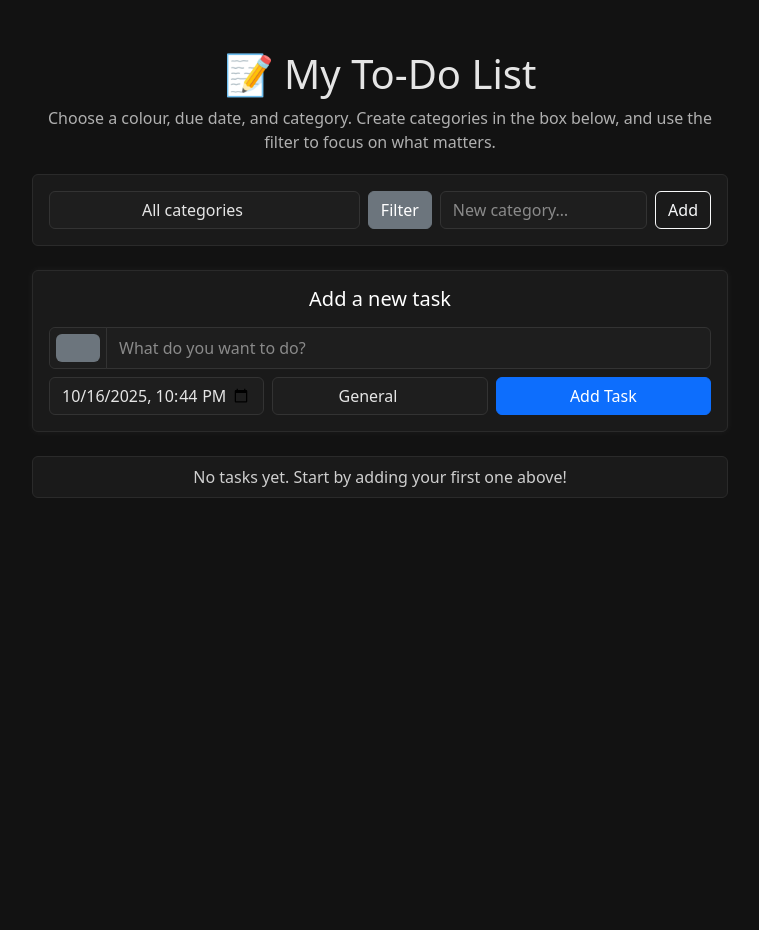
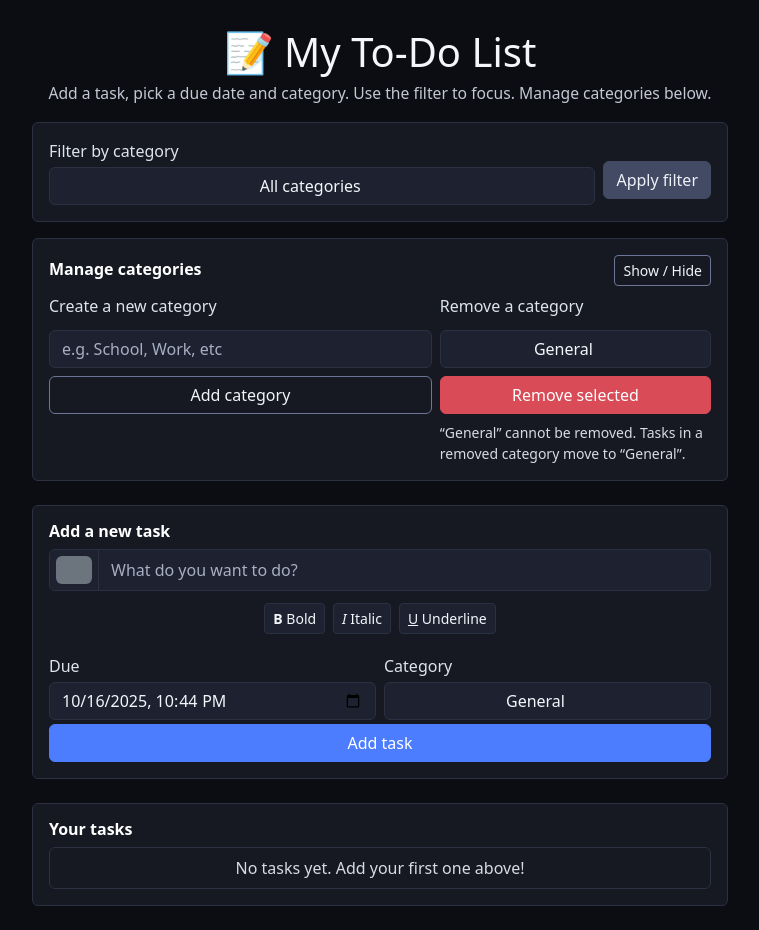
Before and after one commit to darindylar/python_todo_app, a Flask app: page / in a window 1280 px wide. Shown: the whole page, without its empty margins (260-1019 px from the left). Before the commit the page ends 498 px from the top, so only its background shows below. Run offline with Flask 3, Linux system fonts and the light colour scheme.

Commit message:
Enhance task management by adding text formatting options and category removal functionality

```diff
--- a/app.py
+++ b/app.py
@@ -137,12 +137,20 @@ def add():
         if category_sel and category_sel not in categories:
             categories.append(category_sel)
             save_categories()
+
+        bold = bool(request.form.get("bold"))
+        italic = bool(request.form.get("italic"))
+        underline = bool(request.form.get("underline"))
+
         tasks.append({
             "task": task_text,
             "done": False,
             "due": due_iso,
             "color": color,
-            "category": category_sel
+            "category": category_sel,
+            "bold": bold,
+            "italic": italic,
+            "underline": underline
         })
         save_tasks()
     return redirect(url_for("index"))
@@ -158,6 +166,18 @@ def add_category():
     current_filter = request.args.get("filter")
     if current_filter:
         return redirect(url_for("index", filter=current_filter))
+    return redirect(url_for("index"))
+
+@app.post("/remove_category")
+def remove_category():
+    cat = (request.form.get("remove_category", "") or "").strip()
+    if cat and cat in categories and cat != "General":
+        categories.remove(cat)
+        save_categories()
+        for t in tasks:
+            if t.get("category") == cat:
+                t["category"] = "General"
+        save_tasks()
     return redirect(url_for("index"))
 
 @app.get("/complete/<int:index>")
--- a/templates/index.html
+++ b/templates/index.html
@@ -7,178 +7,240 @@
 
   <link href="https://cdn.jsdelivr.net/npm/bootstrap@5.3.3/dist/css/bootstrap.min.css" rel="stylesheet">
   <style>
-    body { background: #121212; color: #e5e5e5; }
-    .task-done { text-decoration: line-through; color: #9aa0a6; }
-    .container { max-width: 720px; margin-top: 50px; }
-
-    .intro-text {
-      text-align: center;
-      font-size: 1rem;
-      color: #b0b0b0;
-      margin-bottom: 1.25rem;
+  :root{
+    --bg:#0b0d12;
+    --bg-2:#161922;
+    --bg-3:#1e2230;
+    --fg:#f4f6fb;
+    --muted:#c3c8d4;
+    --border:#2b3142;
+    --accent:#4c7dff;
+    --accent-hover:#3b67d6;
+    --ok:#25b06b;
+    --ok-hover:#1f945a;
+    --warn:#d84b57;
+    --warn-hover:#bd404a;
+    --chip:#424a64;
   }
 
-    .form-control {
-      min-width: 0;
-      background:#1e1e1e;
-      color:#e5e5e5;
-      border-color:#333;
+  body{ background:var(--bg); color:var(--fg); }
+  .container{ max-width:720px; margin-top:28px; }
+  .intro-text{ text-align:center; font-size:.98rem; color:var(--muted); margin:6px 0 16px; }
+
+  .card{ background:var(--bg-2); border-color:var(--border); }
+  .list-group-item{ background:var(--bg-2); color:var(--fg); border-color:var(--border); }
+  .list-group-item.text-muted, .text-muted{ color:#d8dbe4 !important; }
+
+  .task-item{ border-left:8px solid var(--task-color,#6c757d); }
+  .task-done{ color:#aeb4c4 !important; text-decoration:line-through; }
+  .color-dot{ display:inline-block; width:10px; height:10px; border-radius:50%; margin-right:6px; vertical-align:middle; box-shadow:0 0 0 1px rgba(255,255,255,.18); }
+
+  .form-control,
+  .form-select,
+  .input-group-text{
+    min-width:0;
+    background:var(--bg-3);
+    color:var(--fg);
+    border-color:var(--border);
   }
-    .form-control:focus {
-      background:#1e1e1e;
-      color:#e5e5e5;
-      border-color:#555;
+  .form-control:focus,
+  .form-select:focus{
+    background:var(--bg-3);
+    color:var(--fg);
+    border-color:#5a6aa0;
     box-shadow:none;
   }
-    .form-select {
-      background:#1e1e1e;
-      color:#e5e5e5;
-      border-color:#333;
-      text-align-last: center;
+  .form-control::placeholder{ color:#a7afc2; }
+  .form-select{ text-align-last:center; }
+
+  .section-title{ font-size:1rem; font-weight:700; color:#ffffff; text-align:center; }
+
+  .stack-8 > * + *{ margin-top:.5rem; }
+  .stack-12 > * + *{ margin-top:.75rem; }
+
+  .btn:focus, .btn:active{ box-shadow:none !important; }
+  .btn-wide{ width:100%; }
+  .btn-primary{ background:var(--accent); border-color:var(--accent); color:#fff; }
+  .btn-primary:hover{ background:var(--accent-hover); border-color:var(--accent-hover); }
+  .btn-secondary{ background:var(--chip); border-color:var(--chip); color:#eef1f8; }
+  .btn-secondary:hover{ filter:brightness(1.05); }
+  .btn-success{ background:var(--ok); border-color:var(--ok); }
+  .btn-success:hover{ background:var(--ok-hover); border-color:var(--ok-hover); }
+  .btn-danger{ background:var(--warn); border-color:var(--warn); }
+  .btn-danger:hover{ background:var(--warn-hover); border-color:var(--warn-hover); }
+  .btn-outline-light{ color:#f2f4fb; border-color:#6c7696; }
+  .btn-outline-light:hover{ background:#2a3042; }
+
+  .badge.bg-secondary{ background:var(--chip) !important; color:#f0f3fa !important; }
+  .badge.bg-danger{ background:var(--warn) !important; color:#fff !important; }
+
+  .fmt-group .btn{ background:var(--bg-3); border-color:var(--border); color:var(--fg); }
+  .fmt-group .btn:hover{ filter:brightness(1.07); }
+  .fmt-group .btn-check:checked + .btn{ background:#2a3146; border-color:#5a6aa0; }
+
+  .task-actions .btn{ min-width:42px; }
+
+  @media (min-width:576px){
+    .section-title{ text-align:left; }
+
+  .form-label {
+    color: #dfe3ec !important;
+    font-weight: 500;
   }
-    .form-select:focus {
-      background:#1e1e1e;
-      color:#e5e5e5;
-      border-color:#555;
-      box-shadow:none;
+
+  .fmt-group .btn-check:checked + .btn {
+    background-color: #3a6df0 !important;
+    color: #fff !important;
+    border-color: #3a6df0 !important;
   }
-    .form-control::placeholder { color:#8a8a8a; }
-    .input-group-text { background:#1e1e1e; color:#e5e5e5; border-color:#333; }
-    .add-task { min-width: 0; }
-    .list-group-item { background:#1a1a1a; color:#f0f0f0; border-color:#2a2a2a; }
-    .card-light {
-      background: #1a1a1a;
-      border-color: #2a2a2a;
-      box-shadow: 0 0 8px rgba(255,255,255,0.05);
+  .fmt-group .btn-check:checked + .btn:hover {
+    background-color: #315bd0 !important;
+    border-color: #315bd0 !important;
   }
-    .card-light .card-title {
-      color: #ffffff;
-      text-align: center;
-    }
-    .card-title {
-    color: #ffffff;
-    }
-    .list-group-item.text-muted { color:#cfcfcf !important; }
-    .task-item { border-left: 8px solid var(--task-color, #6c757d); }
-    .color-dot {
-      display:inline-block;
-      width:10px;
-      height:10px;
-      border-radius:50%;
-      margin-right:6px;
-      vertical-align:middle;
-    }
-    .btn:focus,
-    .btn:active {
-      box-shadow:none !important;
-      background-color:inherit !important;
-      color:inherit !important;
-    }
-    @media (max-width: 576px) {
-      .intro-text { font-size: 0.95rem; }
   }
 </style>
 </head>
 <body>
   <div class="container">
-    <h1 class="text-center mb-2">📝 My To-Do List</h1>
-    <p class="intro-text">
-      Choose a colour, due date, and category. Create categories in the box below, and use the filter to focus on what matters.
-    </p>
 
-    <div class="card mb-4" style="background:#1a1a1a;border-color:#2a2a2a;">
+    <!-- Header -->
+    <h1 class="text-center mb-1">📝 My To-Do List</h1>
+    <p class="intro-text">Add a task, pick a due date and category. Use the filter to focus. Manage categories below.</p>
+
+    <div class="card mb-3">
       <div class="card-body">
-        <div class="row g-2 align-items-stretch">
-          <div class="col-12 col-md-7">
-            <form method="get" class="d-flex gap-2">
+        <form method="get" class="row g-2 align-items-center">
+          <div class="col-12 col-sm">
+            <label class="form-label mb-1">Filter by category</label>
             <select name="filter" class="form-select">
               <option value="All" {{ "selected" if selected_filter=="All" else "" }}>All categories</option>
               {% for c in categories %}
                 <option value="{{ c }}" {{ "selected" if selected_filter==c else "" }}>{{ c }}</option>
               {% endfor %}
             </select>
-              <button class="btn btn-secondary" type="submit">Filter</button>
+          </div>
+          <div class="col-12 col-sm-auto d-grid mt-2 mt-sm-4">
+            <button class="btn btn-secondary btn-wide" type="submit">Apply filter</button>
+          </div>
+        </form>
+      </div>
+    </div>
+
+    <div class="card mb-4">
+      <div class="card-body">
+        <div class="d-flex justify-content-between align-items-center mb-2">
+          <h2 class="section-title m-0">Manage categories</h2>
+          <button class="btn btn-outline-light btn-sm" type="button" data-bs-toggle="collapse" data-bs-target="#catPanel" aria-expanded="false">Show / Hide</button>
+        </div>
+        <div id="catPanel" class="collapse show">
+          <div class="row g-2">
+            <div class="col-12 col-md-7">
+              <form action="/add_category" method="post" class="stack-8">
+                <label class="form-label mb-1">Create a new category</label>
+                <input type="text" name="new_category" class="form-control" placeholder="e.g. School, Work, etc">
+                <button class="btn btn-outline-light btn-wide" type="submit">Add category</button>
               </form>
             </div>
             <div class="col-12 col-md-5">
-            <form action="/add_category" method="post" class="d-flex gap-2 mt-2 mt-md-0">
-              <input type="text" name="new_category" class="form-control" placeholder="New category…">
-              <button class="btn btn-outline-light" type="submit">Add</button>
+              <form action="/remove_category" method="post" class="stack-8 mt-3 mt-md-0">
+                <label class="form-label mb-1">Remove a category</label>
+                <select name="remove_category" class="form-select">
+                  {% for c in categories %}
+                    <option value="{{ c }}">{{ c }}</option>
+                  {% endfor %}
+                </select>
+                <button class="btn btn-danger btn-wide" type="submit">Remove selected</button>
+                <div class="text-muted small">“General” cannot be removed. Tasks in a removed category move to “General”.</div>
               </form>
             </div>
           </div>
         </div>
       </div>
+    </div>
 
-    <div class="card card-light mb-4">
+    <div class="card mb-4">
       <div class="card-body">
-        <h5 class="card-title text-center mb-3">Add a new task</h5>
-        <form action="/add" method="post">
-          <div class="row g-2 align-items-stretch mb-2">
-            <div class="col-12">
+        <h2 class="section-title">Add a new task</h2>
+        <form action="/add" method="post" class="stack-12">
           <div class="input-group">
             <span class="input-group-text p-0">
               <input type="color" name="color"
                      class="form-control form-control-color border-0"
                      value="{{ default_color }}" title="Choose colour"
-                         style="width:3.5rem;height:2.5rem;padding:1;border:none;">
+                     style="width:3.0rem;height:2.5rem;padding:1;border:none;">
             </span>
-                <input type="text" name="task" class="form-control"
-                       placeholder="What do you want to do?" required>
-              </div>
-            </div>
+            <input type="text" name="task" class="form-control" placeholder="What do you want to do?" required>
           </div>
 
-          <div class="row g-2 align-items-stretch">
-            <div class="col-12 col-sm-6 col-md-4">
-              <input type="datetime-local" name="due" class="form-control"
-                     value="{{ default_due_str }}" min="{{ now_str }}">
+          <div class="fmt-group d-flex flex-wrap gap-2 justify-content-center">
+            <input class="btn-check" id="fmtBold" type="checkbox" name="bold" autocomplete="off">
+            <label class="btn btn-sm" for="fmtBold"><strong>B</strong> Bold</label>
+
+            <input class="btn-check" id="fmtItalic" type="checkbox" name="italic" autocomplete="off">
+            <label class="btn btn-sm" for="fmtItalic"><em>I</em> Italic</label>
+
+            <input class="btn-check" id="fmtUnderline" type="checkbox" name="underline" autocomplete="off">
+            <label class="btn btn-sm" for="fmtUnderline"><span style="text-decoration:underline;">U</span> Underline</label>
           </div>
-            <div class="col-12 col-sm-6 col-md-4">
+
+          <div class="row g-2">
+            <div class="col-12 col-sm-6">
+              <label class="form-label mb-1">Due</label>
+              <input type="datetime-local" name="due" class="form-control" value="{{ default_due_str }}" min="{{ now_str }}">
+            </div>
+            <div class="col-12 col-sm-6">
+              <label class="form-label mb-1">Category</label>
               <select name="category" class="form-select">
                 {% for c in categories %}
                   <option value="{{ c }}">{{ c }}</option>
                 {% endfor %}
               </select>
             </div>
-            <div class="col-12 col-sm-6 col-md-4 d-grid">
-              <button class="btn btn-primary" type="submit">Add Task</button>
           </div>
-          </div>
+
+          <button class="btn btn-primary btn-wide mt-1" type="submit">Add task</button>
         </form>
       </div>
     </div>
 
     <!-- Tasks List -->
+    <div class="card mb-4">
+      <div class="card-body">
+        <h2 class="section-title">Your tasks</h2>
         <ul class="list-group">
           {% for t in tasks %}
             <li class="list-group-item d-flex justify-content-between align-items-center task-item"
                 style="--task-color: {{ t['color'] }};">
-          <div>
+              <div class="me-2">
                 <span class="{% if t.done %}task-done{% endif %}">
                   <span class="color-dot" style="background-color: {{ t['color'] }};"></span>
-              {{ t["task"] }}
+                  <span style="
+                    {% if t.bold %}font-weight:bold;{% endif %}
+                    {% if t.italic %}font-style:italic;{% endif %}
+                    {% if t.underline %}text-decoration:underline;{% endif %}
+                  ">{{ t["task"] }}</span>
                 </span>
                 {% if t["due_text"] %}
-              <span class="badge {% if t.overdue %}bg-danger{% else %}bg-secondary{% endif %} ms-2">
-                {{ t["due_text"] }}
-              </span>
+                  <span class="badge {% if t.overdue %}bg-danger{% else %}bg-secondary{% endif %} ms-2">{{ t["due_text"] }}</span>
                 {% endif %}
                 <span class="badge bg-secondary ms-2">{{ t["category"] }}</span>
               </div>
-          <div>
+              <div class="task-actions d-flex align-items-center">
                 {% if not t.done %}
-              <a href="/complete/{{ t['_idx'] }}" class="btn btn-sm btn-success me-1">✓</a>
+                  <a href="/complete/{{ t['_idx'] }}" class="btn btn-success btn-sm me-1">✓</a>
                 {% endif %}
-            <a href="/delete/{{ t['_idx'] }}" class="btn btn-sm btn-danger">✗</a>
+                <a href="/delete/{{ t['_idx'] }}" class="btn btn-danger btn-sm">✗</a>
               </div>
             </li>
           {% else %}
             <li class="list-group-item text-center text-muted">
-          No tasks yet. Start by adding your first one above!
+              No tasks yet. Add your first one above!
             </li>
           {% endfor %}
         </ul>
+      </div>
+    </div>
+
   </div>
 
   <script src="https://cdn.jsdelivr.net/npm/bootstrap@5.3.3/dist/js/bootstrap.bundle.min.js"></script>
```
Lines whose indentation alone changed are shown as unchanged.
